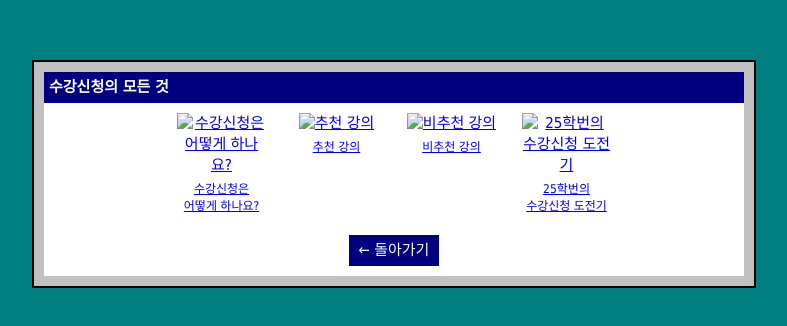
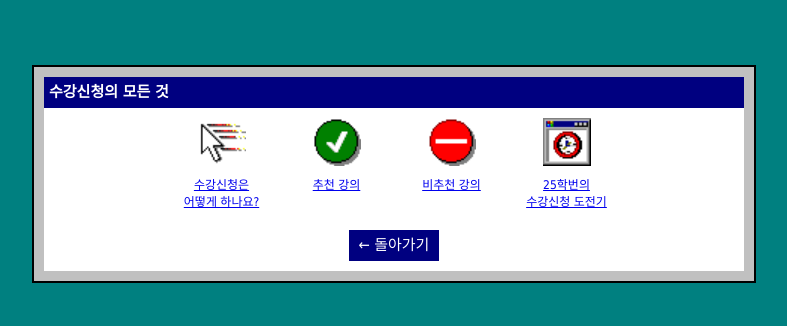
Before and after one commit to sumvacaxion/AllAboutSNUCOMM26, a plain HTML site: page register.html in a window 1280 px wide. Shown: the part 246-572 px from the top of the page, without its empty margins (246-1033 px from the left). Drawn offline with Linux system fonts and the light colour scheme.

Commit message:
Update register.html

```diff
--- a/register.html
+++ b/register.html
@@ -15,7 +15,7 @@
 
                 <div class="icon">
                     <a href="#">
-                        <img src="./icons/howto_regis.png" alt="수강신청은
+                        <img src="./howto_regis.png" alt="수강신청은
 어떻게 하나요?">
                         <div class="label">수강신청은
 어떻게 하나요?</div>
@@ -24,21 +24,21 @@
 
                 <div class="icon">
                     <a href="#">
-                        <img src="./icons/lec_yes.png" alt="추천 강의">
+                        <img src="./lec_yes.png" alt="추천 강의">
                         <div class="label">추천 강의</div>
                     </a>
                 </div>
 
                 <div class="icon">
                     <a href="#">
-                        <img src="./icons/lec_no.png" alt="비추천 강의">
+                        <img src="./lec_no.png" alt="비추천 강의">
                         <div class="label">비추천 강의</div>
                     </a>
                 </div>
 
                 <div class="icon">
                     <a href="#">
-                        <img src="./icons/challenge.png" alt="25학번의
+                        <img src="./challenge.png" alt="25학번의
 수강신청 도전기">
                         <div class="label">25학번의
 수강신청 도전기</div>
```
